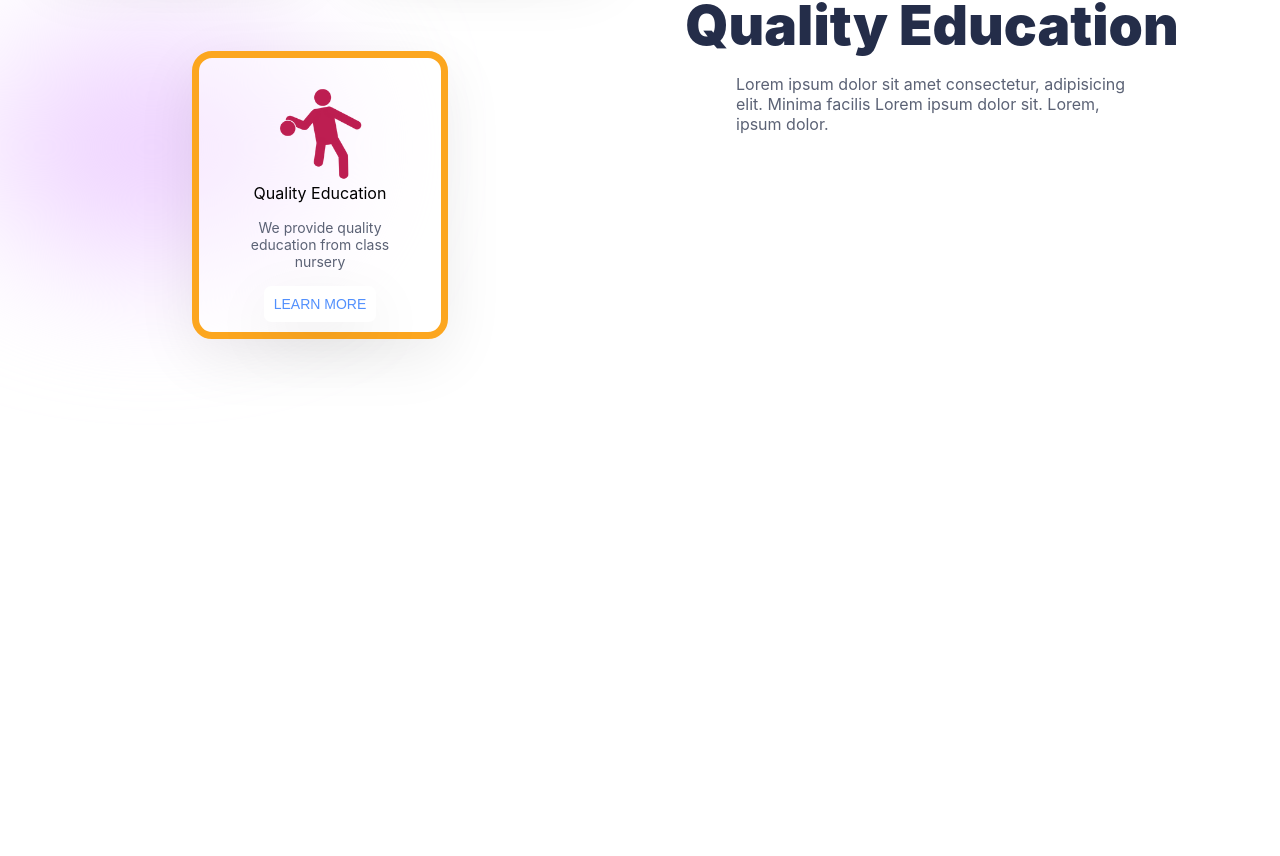
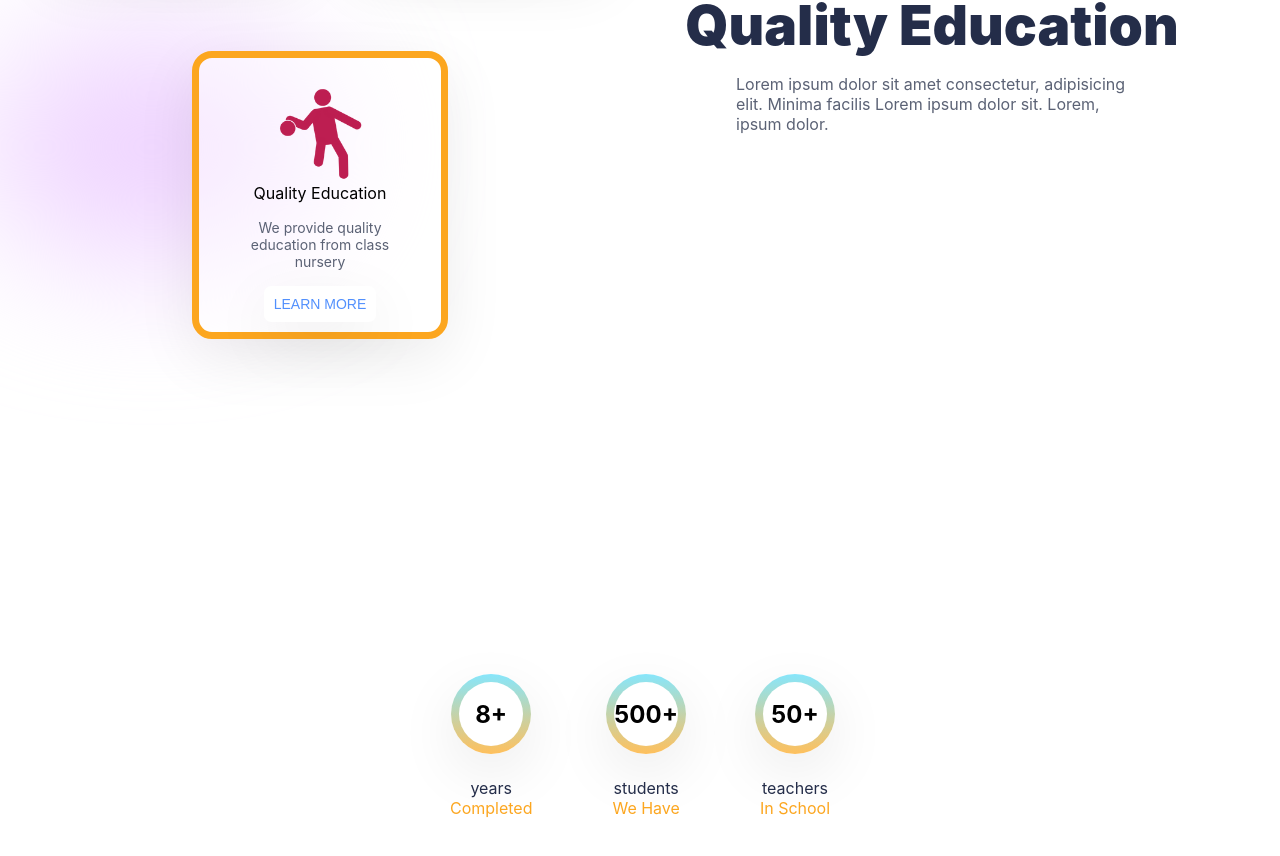
Before and after one commit to Joyin2/UKP-School-Website-in-React-js, a React (Create React App) app: page / in a window 1280 px wide. Shown: the part 1170-2026 px from the top of the page. Before the commit the page ends 1600 px from the top, so only its background shows below. Built offline with nearby package versions, Linux system fonts and the light colour scheme.

Commit message:
experience section

```diff
--- a/src/App.js
+++ b/src/App.js
@@ -1,16 +1,19 @@
-import React from 'react';
-import './App.css';
-import Intro from './components/Intro/Intro';
+import React from "react";
+import "./App.css";
+import Intro from "./components/Intro/Intro";
 // import Faculty from './components/Faculty/Faculty';
-import BestEducation from './components/BestEducation/BestEducation';
+import BestEducation from "./components/BestEducation/BestEducation";
+import About from "./components/About/About";
+import Experience from "./components/Experience/Experience";
 
 function App() {
-
   return (
     <div className="App">
-     <Intro/>
-     <BestEducation/>
-     {/* <Faculty/> */}
+      <Intro />
+      <BestEducation />
+      <Experience/>
+      <About />
+      {/* <Faculty/> */}
     </div>
   );
 }
--- /dev/null
+++ b/src/components/About/About.jsx
@@ -0,0 +1,12 @@
+import React from 'react'
+import "./About.scss"
+
+const About = () => {
+  return (
+    <div className="About">
+
+    </div>
+  );
+}
+
+export default About
--- /dev/null
+++ b/src/components/Experience/Experience.jsx
@@ -0,0 +1,26 @@
+import React from "react";
+import "./Experience.scss";
+
+const Experience = () => {
+  return (
+    <div className="Experience">
+      <div className="achievement">
+        <div className="circle">8+</div>
+        <span>years</span>
+        <span>Completed</span>
+      </div>
+      <div className="achievement">
+        <div className="circle">500+</div>
+        <span>students</span>
+        <span>We Have</span>
+      </div>
+      <div className="achievement">
+        <div className="circle">50+</div>
+        <span>teachers</span>
+        <span>In School</span>
+      </div>
+    </div>
+  );
+};
+
+export default Experience;
--- /dev/null
+++ b/src/components/Experience/Experience.scss
@@ -0,0 +1,42 @@
+.Experience {
+  display: flex;
+  align-items: center;
+  justify-content: center;
+  gap: 5rem;
+  height: 80vh;
+  // margin-bottom: 8rem;
+  .achievement {
+    display: flex;
+    flex-direction: column;
+    align-items: center;
+    .circle {
+      width: 4rem;
+      height: 4rem;
+      background: white;
+      border-radius: 100%;
+      position: relative;
+      display: flex;
+      align-items: center;
+      justify-content: center;
+      font-size: 1.5rem;
+      font-weight: bold;
+      margin-bottom: 2rem;
+      color: black;
+      &:before {
+        border-radius: 100%;
+        content: "";
+        background-image: linear-gradient(to bottom, #87e6fb 0%, #ffc05c 100%);
+        position: absolute;
+        top: -8px;
+        right: -8px;
+        left: -8px;
+        bottom: -8px;
+        z-index: -1;
+        box-shadow: var(--boxShadow);
+      }
+    }
+    span:nth-of-type(2) {
+      color: var(--orange);
+    }
+  }
+}
```
Also changed, not shown: src/components/About/About.scss (added).
